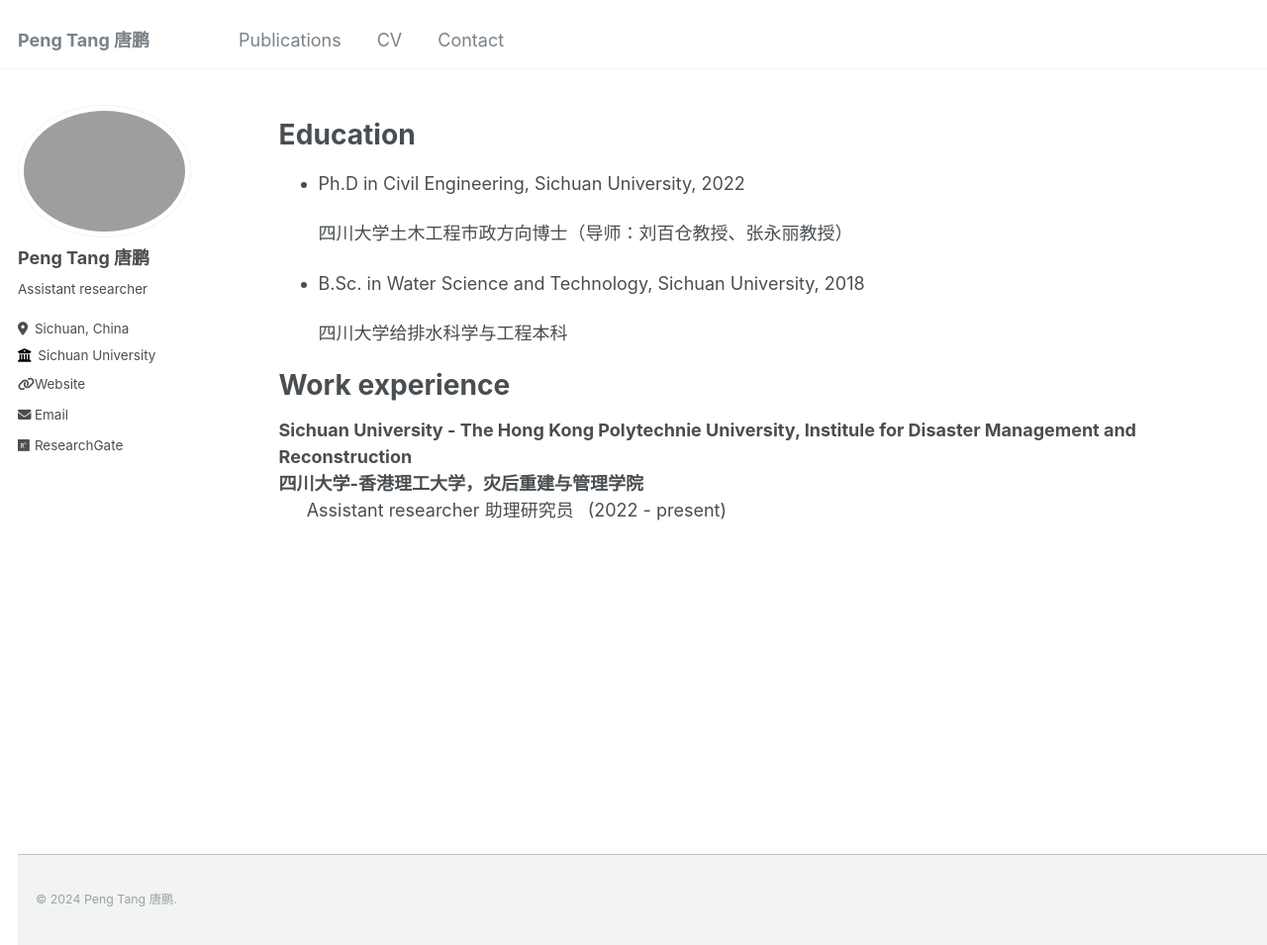
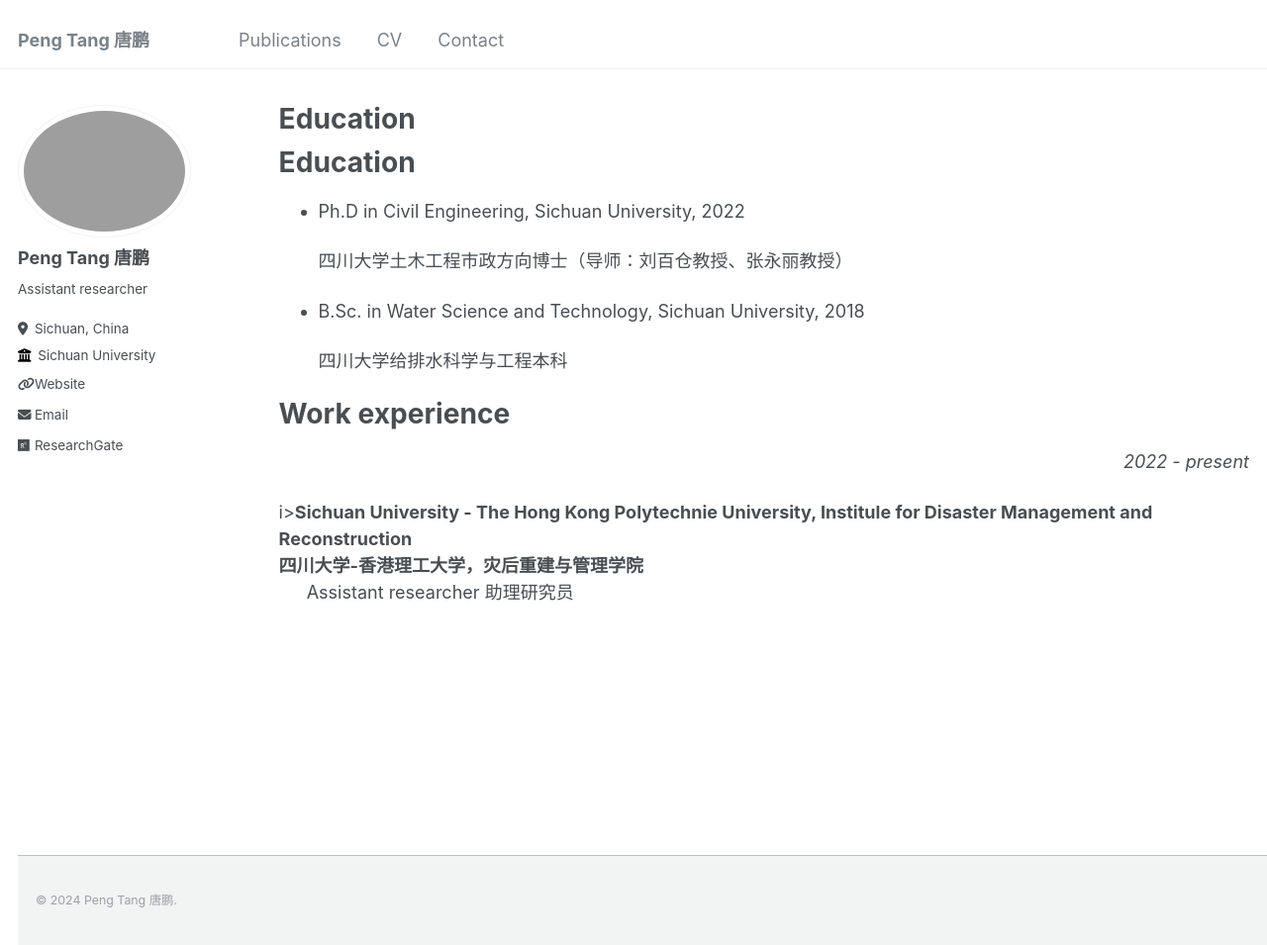
Before and after one commit to Peng-Tang-Env/Peng-Tang-Env.github.io, a Jekyll site: the page built from _pages/cv.md, in a window 1280 px wide and 955 px high. Shown: the whole window at 99% size. Built offline with Jekyll 4.4.1, drawn with Linux system fonts in a browser that asks for light colours; our own code applies the rules of GitHub Pages for plain Markdown files.

Commit message:
Update cv.md

```diff
--- a/_pages/cv.md
+++ b/_pages/cv.md
@@ -5,8 +5,6 @@ author_profile: true
 redirect_from:
   - /resume
 ---
-
-{% include base_path %}
 
 # Education
 
@@ -20,4 +18,4 @@ redirect_from:
 
 # Work experience
 
-<div><b>Sichuan University - The Hong Kong Polytechnie University, Institule for Disaster Management and Reconstruction<br/>四川大学-香港理工大学，灾后重建与管理学院</b><br/>&ensp; &ensp; Assistant researcher 助理研究员&ensp; (2022 - present)<div/>
+<div><i><p style="text-align:right;">2022 - present</p></i>i><b>Sichuan University - The Hong Kong Polytechnie University, Institule for Disaster Management and Reconstruction<br/>四川大学-香港理工大学，灾后重建与管理学院</b><br/>&ensp; &ensp; Assistant researcher 助理研究员<div/>
```
